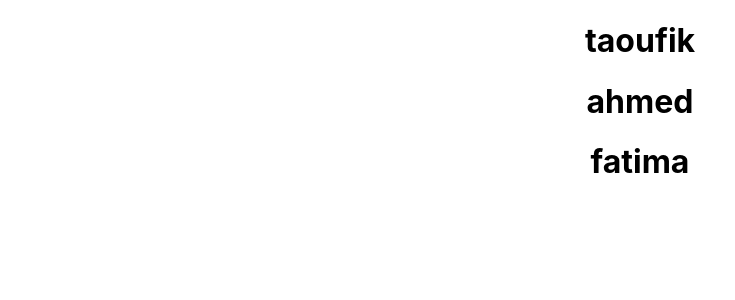
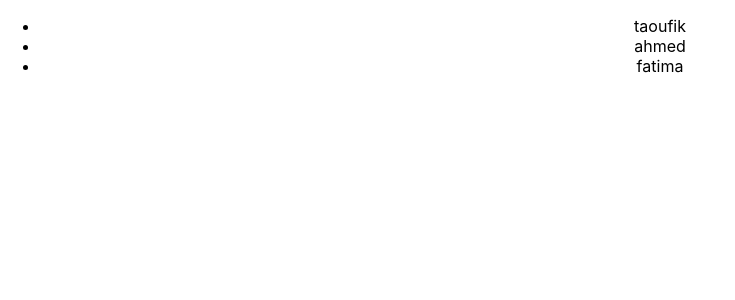
Before and after one commit to ahjam-taoufik/React-Fundamentals, a React (Create React App) app: page / in a window 1280 px wide. Shown: the top 300 px of the page, without its empty margins (0-735 px from the left). Built offline with nearby package versions, Linux system fonts and the light colour scheme.

Commit message:
List Rendering with key

```diff
--- /dev/null
+++ b/src/components/Person.js
@@ -0,0 +1,11 @@
+
+
+
+const Person = ({person}) => {
+
+    return ( <li>  {person.name} </li>
+
+     );
+}
+
+export default Person;
--- a/src/components/PersonList.js
+++ b/src/components/PersonList.js
@@ -1,20 +1,18 @@
+import Person from "./Person";
 
-const personsList=[
+const persons=[
     {id:1, name:'taoufik',skill:'React'},
     {id:2, name:'ahmed',skill:'Angular'},
     {id:3, name:'fatima',skill:'Vue'},
 ]
 
-let persons= personsList.map((person)=><h1>{person.name}</h1>)
+// let persons= personsList.map((person)=><h1>{person.name}</h1>)
 
 
 const PersonList = () => {
 
-    return (
-        <div>
-            {persons}
-        </div>
-     );
+    const personList=  persons.map( person => <Person key={person.id} person={person}  />)
+    return ( <ul> {personList} </ul>);
 }
 
 export default PersonList;
```
